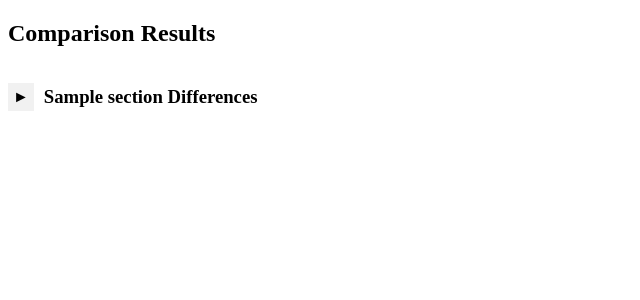
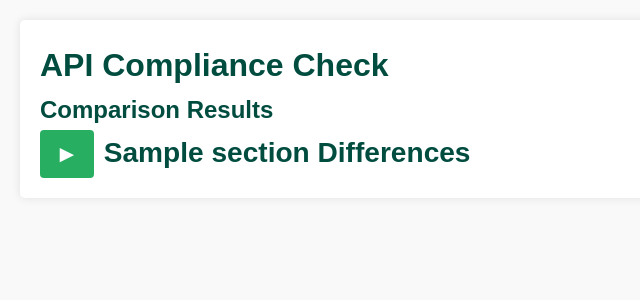
Before and after one commit to maciekSzubiczuk/polishAPI_compliance_tool, a Flask app: template app/templates/display.html in a window 1280 px wide. Shown: the top 300 px of the page, without its empty margins (0-640 px from the left). Run offline with Flask 3, Linux system fonts and the light colour scheme; the template is opened without the code that fills it: most values are stand-ins (such as "Sample title", 1, 10 or a date in 2020).

Commit message:
added more colors in css styles

```diff
--- a/app/templates/display.html
+++ b/app/templates/display.html
@@ -3,26 +3,75 @@
 <head>
     <title>API Compliance Check</title>
     <style>
-        /* Your existing styles */
+        /* Reset some styles for better cross-browser consistency */
+        body, h1, h2, h3, h4, button, pre {
+            margin: 0;
+            padding: 0;
+            font-family: Arial, sans-serif;
+        }
+
+        body {
+            background-color: #f9f9f9; /* Light grey background for the body */
+            color: #333; /* Dark grey text for better readability */
+            line-height: 1.6;
+            padding: 20px;
+        }
+
+        .title-row {
+            display: flex;
+            align-items: center; /* Aligns items vertically center */
+            font-size: 1.5em; /* Larger font size for titles */
+        }
+
+        .title-row h3 {
+            margin-left: 10px; /* Adds spacing between button and title */
+            color: #004d40; /* Black with a slight green tinge */
+        }
+
+        h1, h2, h3, h4 {
+            color: #004d40; /* Black with a slight green tinge for all headings */
+        }
+
+        .summary-section h4 {
+            color: #000; /* Pure black for summary headings */
+            font-weight: bold; /* Makes the font bold */
+            text-shadow: 1px 1px 2px #888; /* Subtle shadow for a 3D effect */
+        }
+        .container {
+            max-width: 1200px;
+            margin: 0 auto;
+            background-color: white; /* White background for the container */
+            padding: 20px;
+            box-shadow: 0 0 10px rgba(0, 0, 0, 0.1); /* Subtle shadow for depth */
+            border-radius: 5px; /* Rounded corners */
+        }
+
+        /* Adjusting .diff-row for better spacing and visibility */
         .diff-row {
             border: 1px solid #ddd;
             margin-bottom: 20px;
-            padding: 10px;
+            padding: 15px;
+            background-color: #f7fff7; /* Light green background for diff rows */
         }
+
         .diff-sections {
             display: flex;
         }
+
         .diff-section {
             flex: 1;
             padding: 10px;
         }
+
         .diff-section-left {
             border-right: 1px solid #ddd;
         }
+
         .path-title {
             font-weight: bold;
             margin-bottom: 10px;
         }
+
         .yaml-content-wrapper,
         .summary-content-wrapper {
             border-radius: 5px;
@@ -30,6 +79,7 @@
             overflow-x: auto;
             background-color: #f8f8f8;
         }
+
         .yaml-content,
         .summary-content {
             white-space: pre;
@@ -40,50 +90,66 @@
             padding: 10px;
             overflow-x: auto;
         }
+
         .added-summary {
             background-color: lightgreen;
         }
+
         .deleted-summary {
             background-color: lightcoral;
         }
+
         .modified-summary {
             background-color: lightblue;
         }
+
         .summary-section {
             margin-top: 10px;
         }
+
         .toggle-button {
-            background-color: #f1f1f1;
+            background-color: #27ae60; /* Green background for buttons */
             border: none;
+            color: white; /* White text for buttons */
             cursor: pointer;
-            padding: 5px;
+            padding: 10px 15px;
             font-size: 1em;
-            margin-right: 10px;
+            border-radius: 4px; /* Rounded corners for buttons */
+            transition: background-color 0.3s; /* Smooth background color transition */
         }
-        .title-row {
-            display: flex;
-            align-items: center;
+
+        .toggle-button:hover {
+            background-color: #2ecc71; /* Slightly lighter green on hover */
         }
+
+        .highlight-keyword { /* New class for highlighting keywords */
+            font-size: 1.2em; /* Larger font size */
+            font-weight: bold;
+        }
+
+        /* Additional styles for better readability and spacing */
+        .diff-sections, .summary-section {
+            margin-bottom: 20px; /* Added margin for better spacing */
+        }
+
         .content {
             display: none; /* Hide content by default */
         }
+
         .hidden {
             display: none; /* Hide content */
-        }
-        .highlight-keyword { /* New class for highlighting keywords */
-            font-size: 1.2em; /* Larger font size */
-            font-weight: bold;
         }
     </style>
 </head>
 <body>
     <div class="container">
+        <h1>API Compliance Check</h1>
         <h2>Comparison Results</h2>
         {% if differences_by_section %}
             {% for section, diffs in differences_by_section.items() %}
                 <div class="section">
                     <div class="title-row">
-                        <button class="toggle-button" onclick="toggleSection(this)">►</button> <!-- Arrow pointing right -->
+                        <button class="toggle-button" onclick="toggleSection(this)">►</button>
                         <h3>{{ section }} Differences</h3>
                     </div>
                     <div class="content">
@@ -149,7 +215,6 @@
                 button.innerHTML = "►"; // Arrow pointing right
             }
         }
-
     </script>
 </body>
 </html>
```
Also changed, not shown: app/main.py (+1 -7 lines), app/templates/upload.html (+7 -2 lines).
